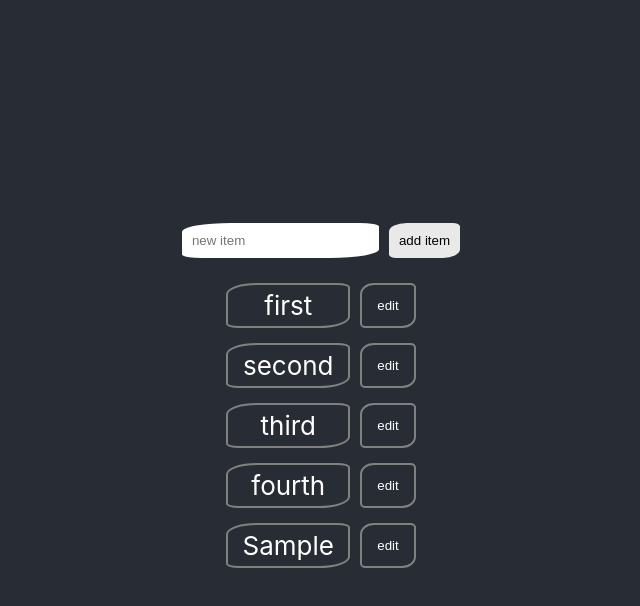
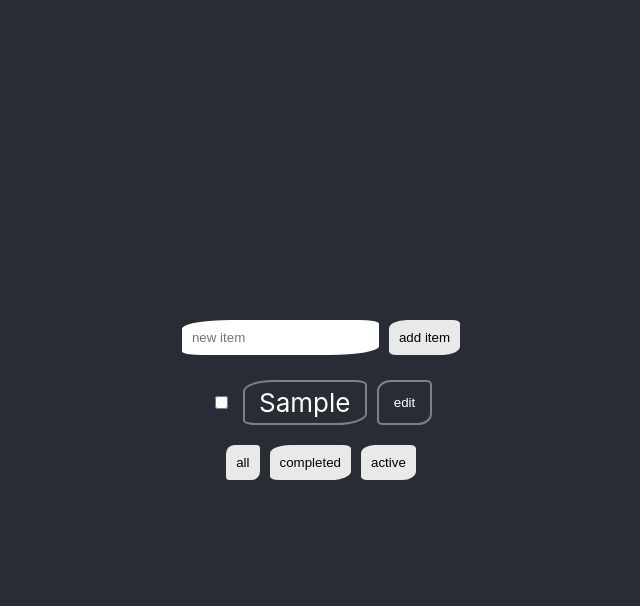
Before and after one commit to piramidonwitch/dragdrop-app, a React (Create React App) app: page / in a window 1280 px wide. Both pictures are taken after typing "Sample" into the empty fields and a click on the button "add item". Shown: the top 606 px of the page, without its empty margins (319-959 px from the left). Built offline with nearby package versions, Linux system fonts and the light colour scheme.

Commit message:
update build for gh-pages

```diff
--- a/src/App.css
+++ b/src/App.css
@@ -20,7 +20,13 @@
   border-radius: 25% 10%;
   padding: 5px 10px;
   min-width: 100px;
+}
 
+.edit {
+  border: 2px;
+  border-radius: 25% 10%;
+  padding: 10px;
+  margin: 5px;
 }
 
 .btn {
@@ -30,8 +36,8 @@
   margin-left: 10px;
   background-color: transparent;
   color: white;
+}
 
-}
 
 form {
   margin-bottom: 10px;
@@ -50,6 +56,21 @@ input {
   margin: 5px;
 }
 
+.check {
+  margin-right: 10px;
+  display: flex
+}
+
+/* .check input{
+  padding: 5px;
+  margin: 0;
+} */
+
+.filterBlock {
+  display: flex;
+  align-items: center;
+}
+
 .submitBtn {
   border: 2px;
   border-radius: 25% 10%;
@@ -57,6 +78,11 @@ input {
   margin: 5px;
   background-color: rgb(233, 233, 233);
 }
+
+.item, .btn, .submitBtn:hover {
+  cursor: pointer;
+}
+
 
 
 
--- a/src/App.js
+++ b/src/App.js
@@ -3,6 +3,7 @@ import { useEffect, useState } from 'react';
 import './App.css';
 import { Add } from './components/Add';
 import { Block } from './components/Block';
+import { FilterBlock } from './components/FilterBlock';
 import { defaultData } from './data/data';
 
 
@@ -11,29 +12,53 @@ import { defaultData } from './data/data';
 function App() {
   const getLocStorData = JSON.parse(localStorage.getItem('items'))
   const [data, setData] = useState(getLocStorData || defaultData)
-
-  useEffect(()=>{
+  const [filter, setFilter] = useState('active')
+  useEffect(() => {
     localStorage.setItem('items', JSON.stringify(data))
-  },[data])
+  }, [data])
 
 
   //принимает id нажатого
   const killItem = (id) => {
-    if(window.confirm('want to delete?')){setData(data.filter(e => e.id !== id))}
+    let newData = data.filter(e => e.id !== id)
+    if (window.confirm('want to delete?')) { setData(newData) }
   }
   const onEdited = (id, value) => {
     setData(data.map(e => e.id === id ? { ...e, title: value } : e))
   }
 
+  const changeFilter = (value) => {
+    setFilter(value)
+  }
+
+  let filtredData = data
+
+  if (filter === 'completed') {
+    filtredData = filtredData.filter(e => e.isDone === true)
+  }
+  if (filter === 'active') {
+    filtredData = filtredData.filter(e => e.isDone === false)
+  }
+
+  const onDone = (id, checked) => {
+    setData(
+      data.map(e => e.id === id ? { ...e, isDone: checked } : e))
+  }
 
   return (
     <div className="App">
       <Add changeData={setData} />
-      <Block data={data}
+      <Block
+        data={filtredData}
         setData={setData}
         killItem={killItem}
         onEdited={onEdited}
-        />
+        onDone={onDone}
+      />
+      <FilterBlock
+        changeFilter={changeFilter}
+      />
+
     </div>
   );
 }
--- a/src/components/Add.jsx
+++ b/src/components/Add.jsx
@@ -8,7 +8,7 @@ export function Add ({changeData}) {
         if(e.target.inp.value.trim().length === 0) {
             setError('please input data')
         } else {
-            changeData(prevData=>[...prevData, {id: Date.now(), title}])
+            changeData(prevData=>[...prevData, {id: Date.now(), title, isDone: false}])
             setError('')
         }
         e.target.reset()
--- a/src/components/Block.jsx
+++ b/src/components/Block.jsx
@@ -2,32 +2,35 @@ import { Reorder } from "framer-motion"
 import { useRef, useState, useLayoutEffect } from "react"
 
 
-export function Block({ data, setData, killItem, onEdited }) {
+export function Block({ data, setData, killItem, onEdited, onDone }) {
 
     return (
         <div>
             <Reorder.Group axis="y" values={data} onReorder={setData} >
                 {data.map(item =>
-                    <Item key={item.id} item={item} killItem={killItem} onEdited={onEdited} />
+                    <Item key={item.id}
+                        item={item}
+                        killItem={killItem}
+                        onEdited={onEdited}
+                        onDone={onDone}
+                    />
                 )}
             </Reorder.Group>
         </div>
     )
 }
 
-function Item({ item, killItem, onEdited }) {
+function Item({ item, killItem, onEdited, onDone }) {
 
     const [isEditMode, setIsEditMode] = useState(false)
     const [value, setValue] = useState(item.title)
     const editTitleInputRef = useRef('null')
-
     //манипуляции с DOM поэтому useLayoutEffect, а не useEffect
     useLayoutEffect(() => {
         if (isEditMode && editTitleInputRef) {
             editTitleInputRef.current.focus()
         }
     }, [isEditMode])
-
     const changeHandler = (event) => {
         setValue(event.target.value)
     }
@@ -45,8 +48,18 @@ function Item({ item, killItem, onEdited }) {
             whileDrag={{ scale: 1.2 }} // для комноненты framer motion
             onDoubleClick={() => { killItem(item.id) }}
         >
+            <label className="check">
+            <input type="checkbox" checked={item.isDone}
+                onChange={(e) => {
+                    const checked = e.target.checked
+                    onDone(item.id, checked)
+                }}
+            />
+            </label>
+
             {isEditMode ? (
-                <input value={value}
+                <input className="edit"
+                value={value}
                     onChange={changeHandler}
                     ref={editTitleInputRef}
                     onKeyDown={onPressHandler}
@@ -56,7 +69,6 @@ function Item({ item, killItem, onEdited }) {
                     <span>{item.title}</span>
                 </div>
             )}
-
             {isEditMode ? (
                 <button className="btn" onClick={() => {
                     onEdited(item.id, value)
@@ -68,7 +80,6 @@ function Item({ item, killItem, onEdited }) {
                 <button className="btn" onClick={() => { setIsEditMode(!isEditMode) }}>
                     edit
                 </button>)}
-
         </Reorder.Item>
     )
 }
--- /dev/null
+++ b/src/components/FilterBlock.jsx
@@ -0,0 +1,9 @@
+export function FilterBlock ({changeFilter}) {
+    return (
+        <div className="filterBlock">
+        <button className="submitBtn" onClick={()=>{changeFilter('all')}}>all</button>
+        <button className="submitBtn" onClick={()=>{changeFilter('completed')}}>completed</button>
+        <button className="submitBtn" onClick={()=>{changeFilter('active')}}>active</button>
+        </div>
+    )
+}
--- a/src/data/data.js
+++ b/src/data/data.js
@@ -1,10 +1,10 @@
+export const defaultData = [
+
+]
+
 // export const defaultData = [
-
+//         {id:1, title: 'first', isDone: true},
+//         {id:2, title: 'second', isDone: true},
+//         {id:3, title: 'third', isDone: true},
+//         {id:4, title: 'fourth', isDone: true}
 // ]
-
-export const defaultData = [
-        {id:1, title: 'first'},
-        {id:2, title: 'second'},
-        {id:3, title: 'third'},
-        {id:4, title: 'fourth'}
-]
```
